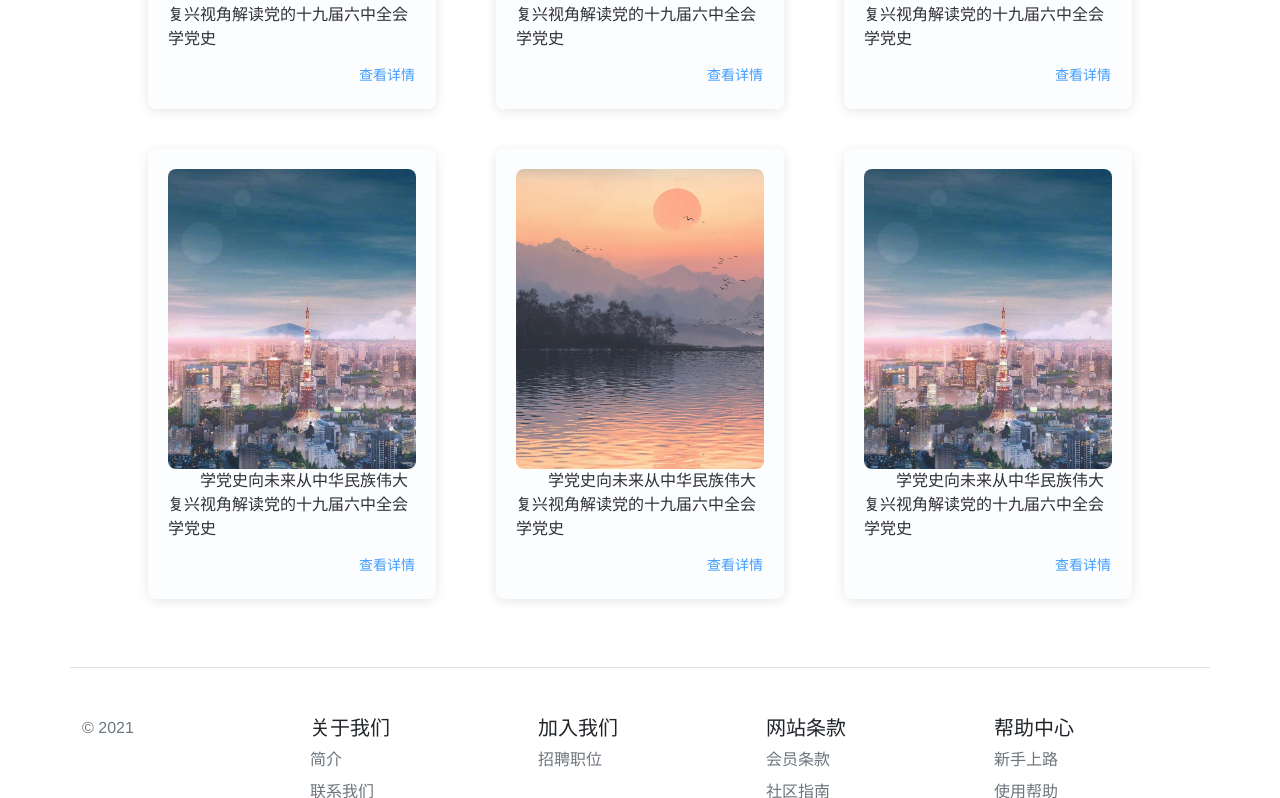
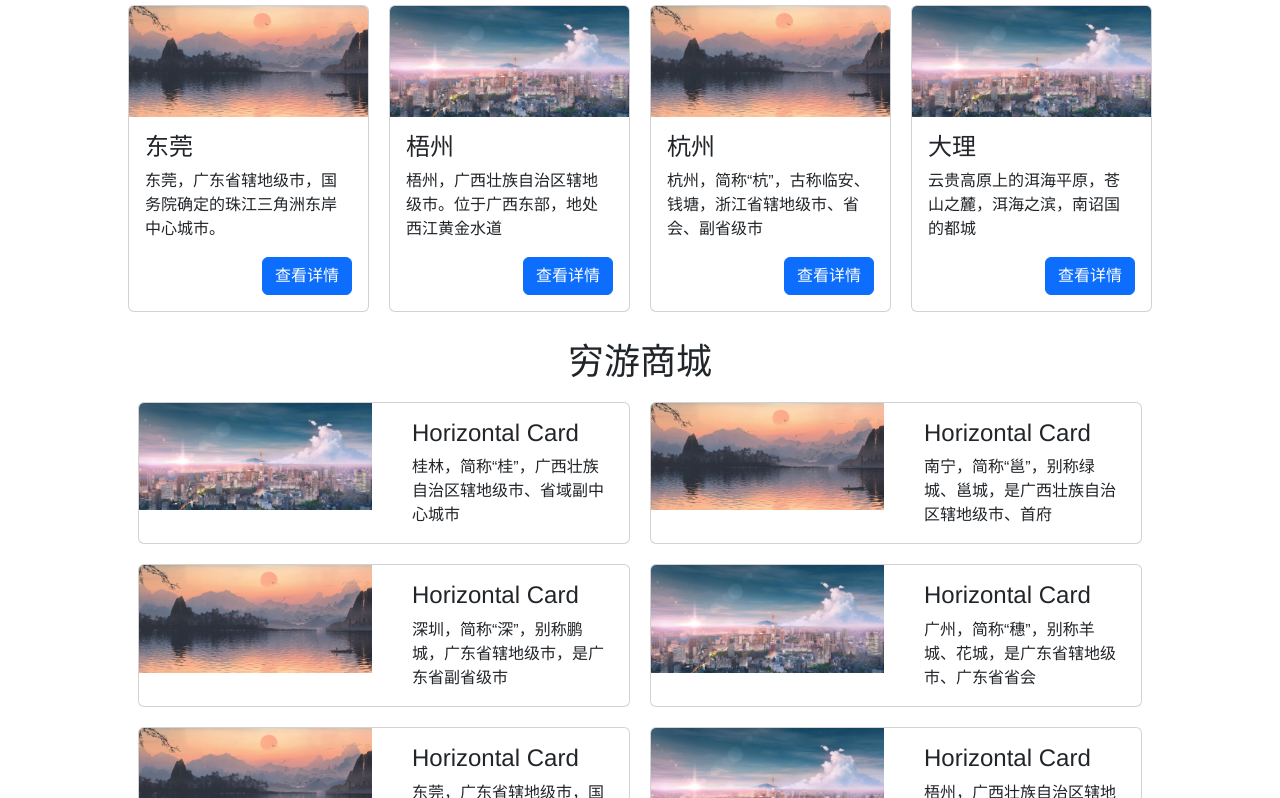
Before and after one commit to Funny1124/walking-with-the-wind, a Vue app: page / in a window 1280 px wide. Shown: the part 1142-1940 px from the top of the page. Built offline with nearby package versions, Linux system fonts and the light colour scheme.

Commit message:
首页 今日推荐 修改

```diff
--- a/src/views/HomeView.vue
+++ b/src/views/HomeView.vue
@@ -29,21 +29,51 @@
 
     <!--    今日推荐-->
     <div class="recommend">
+      <h2>今日推荐</h2>
       <el-row gutter="20">
-        <el-col :span="8" v-for="(item, index) in new_list" :key="index">
-          <el-card class="info-card">
-            <img :src="item.image" alt="加载失败" class="image">
-            <p style="text-indent:2em">{{ item.description }}</p>
-            <div class="bottom clearfix">
-              <el-button type="text" class="button">查看详情</el-button>
-            </div>
-          </el-card>
+        <el-col :span="6" v-for="(item, index) in new_list" :key="index">
+          <b-card
+            :title=item.city
+            :img-src=item.image
+            img-alt="Image"
+            img-top
+            tag="article"
+            style="max-width: 20rem;"
+            class="mb-2"
+          >
+            <b-card-text>
+              {{ item.description }}
+            </b-card-text>
+            <b-button href="#" variant="primary" style="float: right">查看详情</b-button>
+          </b-card>
         </el-col>
       </el-row>
     </div>
+
     <!--  穷游商城-->
     <div class="shop">
-
+      <h2>穷游商城</h2>
+      <el-row>
+        <!--        style="max-width: 540px;"-->
+        <el-col :span="12" v-for="(item, index) in new_list" :key="index" style="padding: 10px">
+          <b-card no-body class="overflow-hidden">
+            <b-row no-gutters>
+              <b-col md="6">
+                <b-card-img :src=item.image :alt=item.city class="rounded-0"></b-card-img>
+              </b-col>
+              <b-col md="6">
+                <b-card-body title="Horizontal Card">
+                  <b-card-text>
+                    {{
+                      item.description
+                    }}
+                  </b-card-text>
+                </b-card-body>
+              </b-col>
+            </b-row>
+          </b-card>
+        </el-col>
+      </el-row>
     </div>
     <!--    热门游记-话题-->
     <div class="hot-topic">
@@ -67,28 +97,44 @@ export default {
         ],
       new_list: [
         {
+          city: '桂林',
           image: require('../assets/img/city.jpg'),
-          description: '学党史向未来从中华民族伟大复兴视角解读党的十九届六中全会学党史'
+          description: '桂林，简称“桂”，广西壮族自治区辖地级市、省域副中心城市'
         },
         {
+          city: '南宁',
           image: require('../assets/img/river.jpg'),
-          description: '学党史向未来从中华民族伟大复兴视角解读党的十九届六中全会学党史'
+          description: '南宁，简称“邕”，别称绿城、邕城，是广西壮族自治区辖地级市、首府'
         },
         {
+          city: '深圳',
           image: require('../assets/img/river.jpg'),
-          description: '学党史向未来从中华民族伟大复兴视角解读党的十九届六中全会学党史'
+          description: '深圳，简称“深”，别称鹏城，广东省辖地级市，是广东省副省级市'
         },
         {
+          city: '广州',
           image: require('../assets/img/city.jpg'),
-          description: '学党史向未来从中华民族伟大复兴视角解读党的十九届六中全会学党史'
+          description: '广州，简称“穗”，别称羊城、花城，是广东省辖地级市、广东省省会'
         },
         {
+          city: '东莞',
           image: require('../assets/img/river.jpg'),
-          description: '学党史向未来从中华民族伟大复兴视角解读党的十九届六中全会学党史'
+          description: '东莞，广东省辖地级市，国务院确定的珠江三角洲东岸中心城市。'
         },
         {
+          city: '梧州',
           image: require('../assets/img/city.jpg'),
-          description: '学党史向未来从中华民族伟大复兴视角解读党的十九届六中全会学党史'
+          description: '梧州，广西壮族自治区辖地级市。位于广西东部，地处西江黄金水道'
+        },
+        {
+          city: '杭州',
+          image: require('../assets/img/river.jpg'),
+          description: '杭州，简称“杭”，古称临安、钱塘，浙江省辖地级市、省会、副省级市'
+        },
+        {
+          city: '大理',
+          image: require('../assets/img/city.jpg'),
+          description: '云贵高原上的洱海平原，苍山之麓，洱海之滨，南诏国的都城'
         }
       ]
     }
@@ -108,8 +154,8 @@ export default {
 }
 
 h2 {
-  font-size: 18px;
-  color: crimson;
+  font-size: 36px;
+  text-align: center;
 }
 
 .recommend {
@@ -118,11 +164,12 @@ h2 {
 }
 
 .shop {
-
+  width: 80%;
+  margin: 20px auto;
 }
 
 .info-card {
-  margin: 20px;
+  margin: 10px 0;
   height: 450px;
   background-color: rgba(249, 250, 252, 0.45);
   border: medium #e7a722;
```
